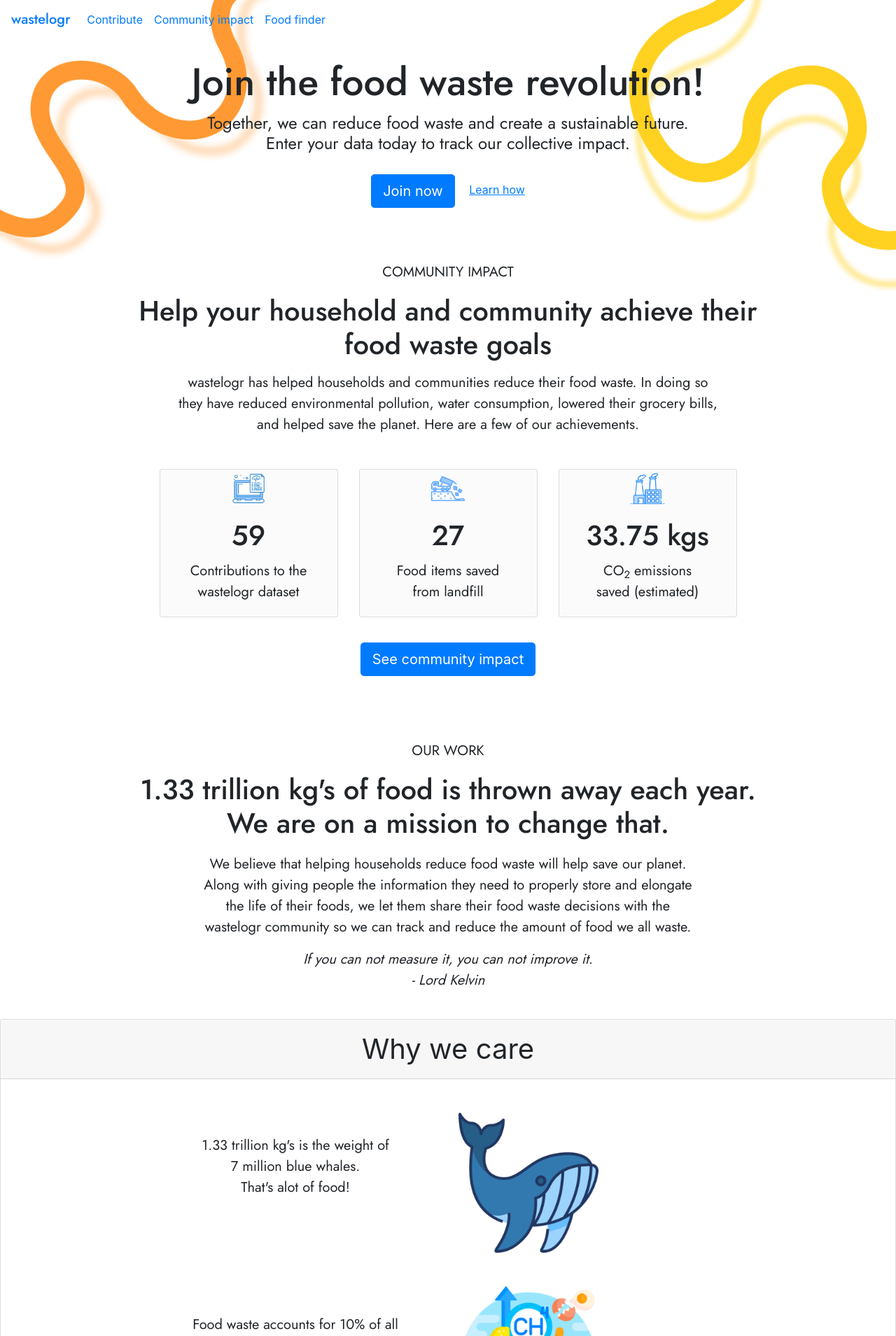
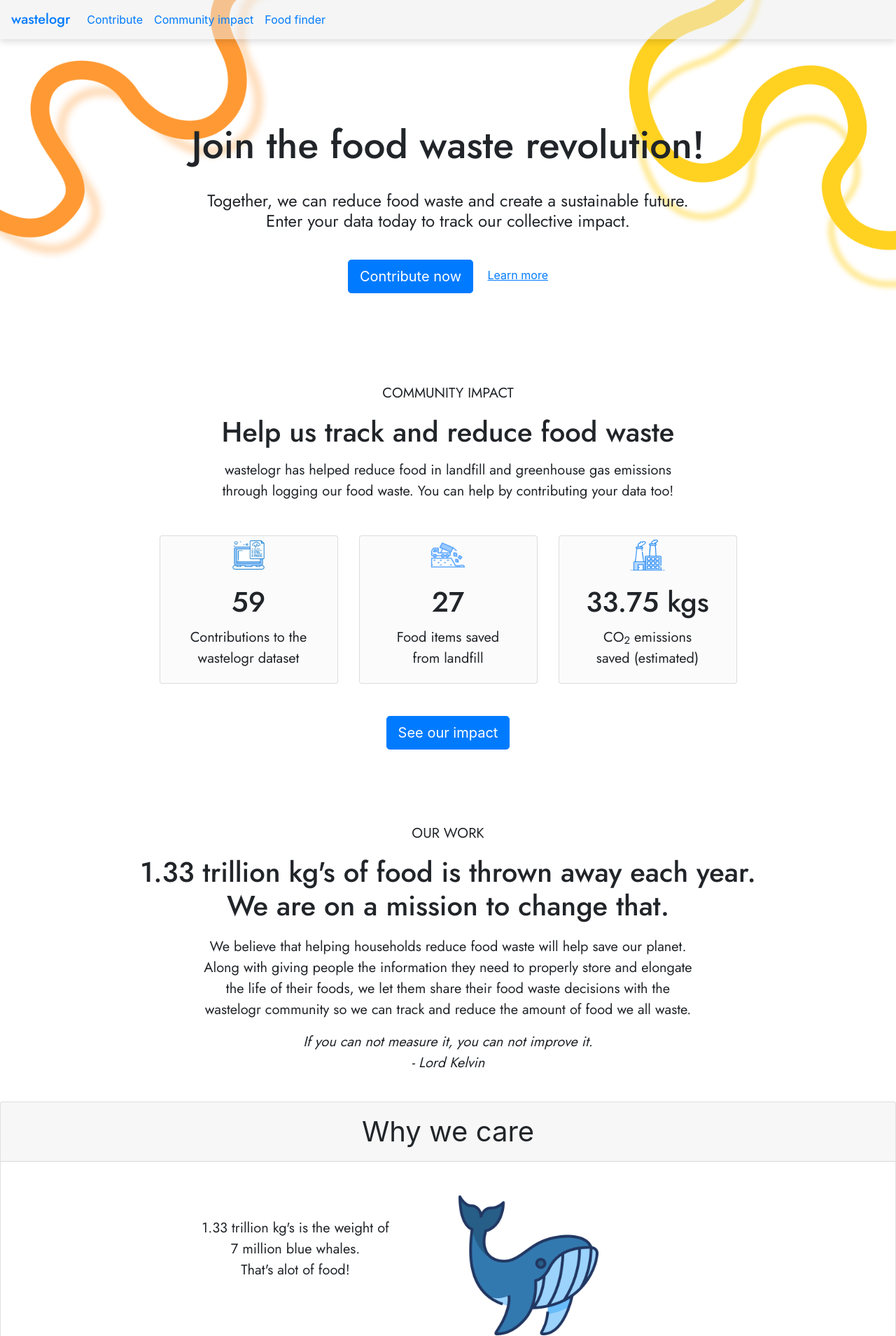
Before and after one commit to vanedo/FoodWasteTracker, a Django app: page /index/ in a window 1280 px wide. Shown: the top 1909 px of the page at 70% size. Run offline with Django 3.2, Linux system fonts and the light colour scheme; data comes from the database, SQL or seed files in the repository; both versions use the stored data as it was after the commit; some libraries are stand-ins or nearby versions.

Commit message:
grey nav bar, updating formatting

```diff
--- a/src/apps/tracker/forms.py
+++ b/src/apps/tracker/forms.py
@@ -12,7 +12,10 @@ class FoodHistoryForm(forms.ModelForm):
         model = FoodHistory
         fields = '__all__'
         widgets = {
-            'food':forms.Select(attrs={'disabled':'true'})
+             'food':forms.Select(attrs={'style':'display: none'})
+         }
+        labels = {
+            'food':''
         }
         #def __init__(self, *args, **kwargs):
         #    super(FoodHistoryForm, self).__init__(*args, **kwargs)
--- a/src/apps/tracker/static/css/main.css
+++ b/src/apps/tracker/static/css/main.css
@@ -41,3 +41,13 @@ table.foodHistory {
 
   zoom: 1;
 }
+
+nav.navbar-scrolled{
+  background-color: rgb(235, 235, 235, 0.5);
+  box-shadow: 0 3px 10px rgba(0,0,0,0.15);
+}
+
+
+html {
+  scroll-behavior: smooth;
+}
--- a/src/apps/tracker/templates/tracker/base.html
+++ b/src/apps/tracker/templates/tracker/base.html
@@ -14,7 +14,7 @@
         <!--j-query-->
         <script src="https://code.jquery.com/jquery-3.3.1.min.js"></script>
 
-        <nav class="navbar fixed-top navbar-expand-lg navbar-transparent">
+        <nav class="navbar navbar-expand-lg fixed-top navbar-scrolled">
             <a class="navbar-brand" href="{% url 'intro' %}" style="font-family:'Jost'; font-weight:500">wastelogr</a>
             <button class="navbar-toggler" type="button" data-toggle="collapse" data-target="#navbarSupportedContent" aria-controls="navbarSupportedContent" aria-expanded="false" aria-label="Toggle navigation">
             <span class="navbar-toggler-icon"></span>
--- a/src/apps/tracker/templates/tracker/history.html
+++ b/src/apps/tracker/templates/tracker/history.html
@@ -13,10 +13,10 @@
     {% load static %}
     <link rel="stylesheet", href="{% static 'css/main.css' %}">
 
-    <div class = "container" style="padding-top:1%">
+    <div class = "container" style="padding-top:5%">
         <div class="card mb-4 text-center" style="background-color: rgba(245, 245, 245, 0.0); border:0px " >
             <div class="card-body">
-                <h1 class="card-title" style="font-size:55px" font-color: "blue" > Community Dashboard </h1>
+                <h1 class="card-title" style="font-size:55px" font-color: "blue" > Community Impact </h1>
                 <h4 class="card-text">  Explore what the community is doing with their food <br>
                 </h4>
             </div>
--- a/src/apps/tracker/templates/tracker/index.html
+++ b/src/apps/tracker/templates/tracker/index.html
@@ -12,29 +12,32 @@
     {% load tags %}
     {% load static %}
     {% block content %}
-    <div class = "container" style="padding-top:5%">
+
+    <div class = "container" style="padding-top:12%">
       <div class="card mb-4 text-center" style="background-color: rgba(245, 245, 245, 0.0); border:0px " >
           <div class="card-body">
               <h1 class="card-title" style="font-size:55px" font-color: "blue" > Join the food waste revolution! </h1>
+              <div style="padding-top:2%"></div>
               <h4 class="card-text"> Together, we can reduce food waste and create a sustainable future. <br>Enter your data today to track our collective impact.<br></h4>
-              <div style="padding-top:2%"></div>
-              <a class="btn btn-primary btn-lg" href="{% url 'add' %}" role="button">Join now</a> &emsp;<a href = "{% url 'history' %}"><u>Learn how </u> </a>
+              <div style="padding-top:3%"></div>
+              <a class="btn btn-primary btn-lg" href="{% url 'add' %}" role="button">Contribute now</a> &emsp;<a href = "#community-impact"><u>Learn more </u> </a>
             </div>
       </div>
     </div>
 
-    <div class = "container" style="padding-top:1%">
+
+
+    <section id = "community-impact">
+    <div class = "container" style="padding-top:5%">
         <div class="card mb-4 text-center" style="background-color: rgba(245, 245, 245, 0.0); border:0px " >
             <div class="card-body">
                 <p class="card-text text-center">COMMUNITY IMPACT</p>
                 <h1 class="card-title text-center" style="font-size:40px">
-                    Help your household and community achieve their <br>
-                    food waste goals <br>
+                    Help us track and reduce food waste
                 </h1>
                 <p class="card-text text-center pt-1">
-                    wastelogr has helped households and communities reduce their food waste. In doing so <br>
-                    they have reduced environmental pollution, water consumption, lowered their grocery bills, <br>
-                    and helped save the planet. Here are a few of our achievements.<br>
+                    wastelogr has helped reduce food in landfill and greenhouse gas emissions<br>
+                    through logging our food waste. You can help by contributing your data too!
                 </p>
               </div>
         </div>
@@ -80,19 +83,22 @@
             </div>
       </div>
     </div>
+    </section>
 
-    <div class = "container" style="padding-top:0%">
+
+
+    <div class = "container" >
         <div class="card mb-4 text-center" style="background-color: rgba(245, 245, 245, 0.0); border:0px " >
             <div class="card-body">
-                <div style="padding-top:0%"></div>
-                <a class="btn btn-primary btn-lg" href="{% url 'history' %}" role="button">See community impact</a>
+                <div style="padding-top:1%"></div>
+                <a class="btn btn-primary btn-lg" href="{% url 'history' %}" role="button">See our impact</a>
               </div>
         </div>
       </div>
 
-
+      <section id ="our-work">
     <div class = "pt-5">
-        <div class = "container">
+        <div class = "container" style="padding-top:1%">
             <div class = "row">
                 <div class = "col-md-12">
                     <p class="card-text text-center">OUR WORK</p>
@@ -126,6 +132,7 @@
     </div>
 
     <div class = "row pt-4"></div>
+    <section id = 'why-we-care'>
 
     <div class="card">
         <div class="card-header text-center" style="font-size:40px" >
@@ -221,6 +228,8 @@
 
 
         <div class = "pt-4"></div>
+    </section>
+
 
 {% endblock %}
 </body>
--- a/src/apps/tracker/views.py
+++ b/src/apps/tracker/views.py
@@ -28,7 +28,7 @@ def food(request, pk):
         print('Form is valid:', form.is_valid())
         if form.is_valid():
             form.save()
-            return redirect('/food-tracker')
+            return redirect(('/history'))
     context = {'food':food, 'food_advice':food_advice, 'form':form}
     return render(request, 'tracker/food.html', context)
 
```
Also changed, not shown: src/apps/tracker/templates/tracker/add.html (+7 -16 lines), src/apps/tracker/templates/tracker/food.html (+4 -19 lines), src/apps/tracker/templates/tracker/tracker.html (+20 -8 lines), src/apps/tracker/static/img/ThrewAway.png (deleted), src/apps/tracker/static/img/Upcycled.png (deleted), src/db.sqlite3.
